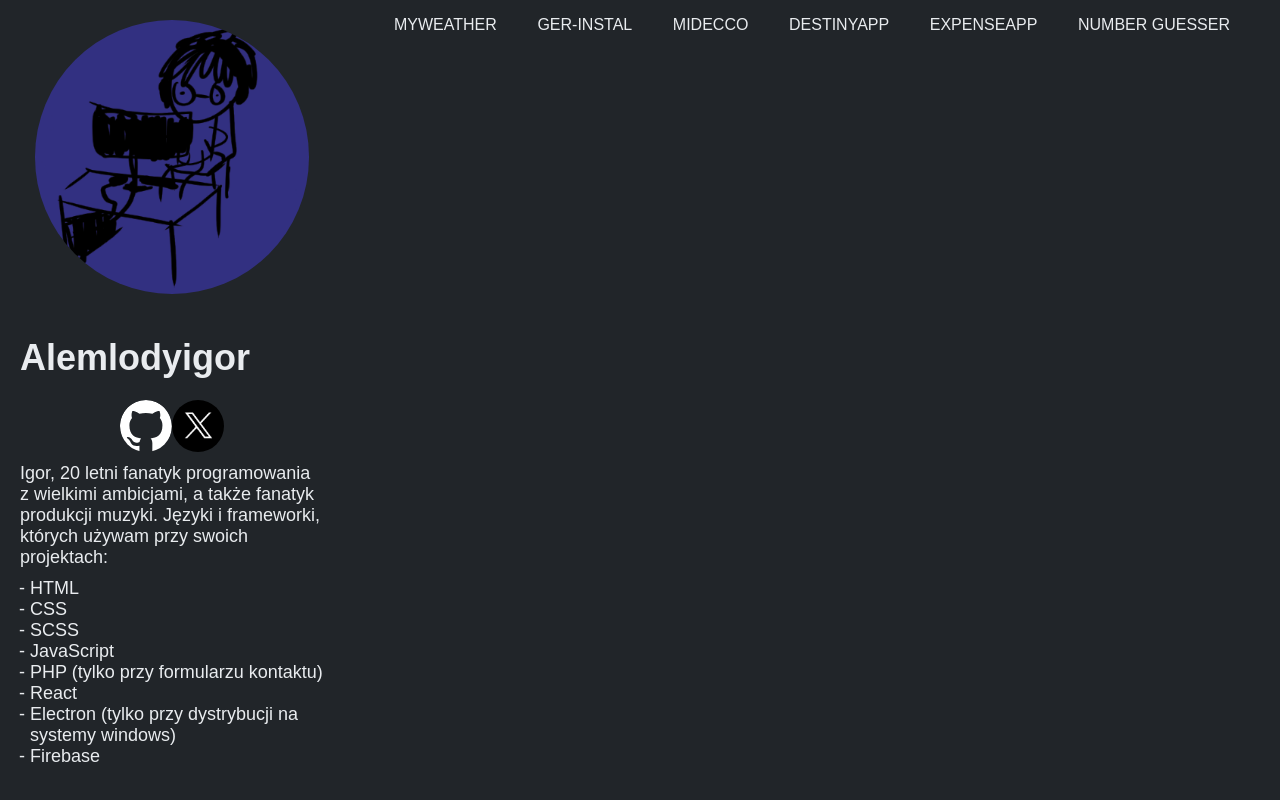
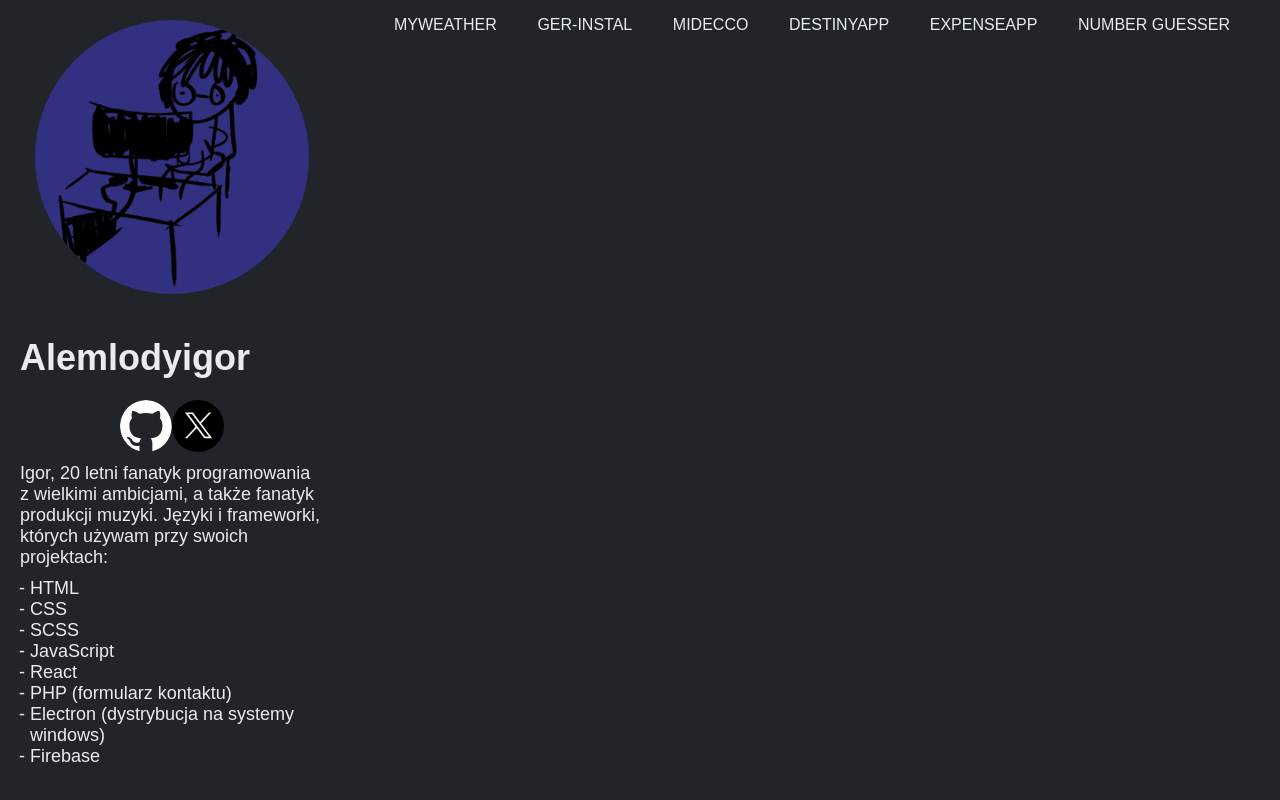
Before and after one commit to alemlodyigor/Portfolio, a React (Vite) app: page / in a window 1280 px wide. Built offline with nearby package versions, Linux system fonts and the light colour scheme.

Commit message:
list fix

```diff
--- a/src/pages/components/Profile.jsx
+++ b/src/pages/components/Profile.jsx
@@ -1,10 +1,16 @@
-import React from "react";
+import React, { useState } from "react";
 import "../../styles/profile.scss";
 import ProfileIMG from "../../assets/profileimg.png";
 import Github from "../../assets/github.svg";
 import X from "../../assets/x.png";
 
 const Profile = () => {
+  const [more, setMore] = useState(true);
+
+  const toggleMore = () => {
+    setMore((prevState) => !prevState);
+  };
+
   return (
     <div className="profile">
       <img src={ProfileIMG} alt="" className="profile__img" />
@@ -29,15 +35,18 @@ const Profile = () => {
         <li className="profile__list__element">CSS</li>
         <li className="profile__list__element">SCSS</li>
         <li className="profile__list__element">JavaScript</li>
-        <li className="profile__list__element">
-          PHP (tylko przy formularzu kontaktu)
-        </li>
         <li className="profile__list__element">React</li>
-        <li className="profile__list__element">
-          Electron (tylko przy dystrybucji na systemy windows)
-        </li>
-        <li className="profile__list__element">Firebase</li>
+        {more === true && (
+          <>
+            <li className="profile__list__element">PHP (formularz kontaktu)</li>
+            <li className="profile__list__element">
+              Electron (dystrybucja na systemy windows)
+            </li>
+            <li className="profile__list__element">Firebase</li>
+          </>
+        )}
       </ul>
+      {/* <button onClick={toggleMore}>{more ? "Mniej" : "Więcej"}</button> */}
     </div>
   );
 };
```
